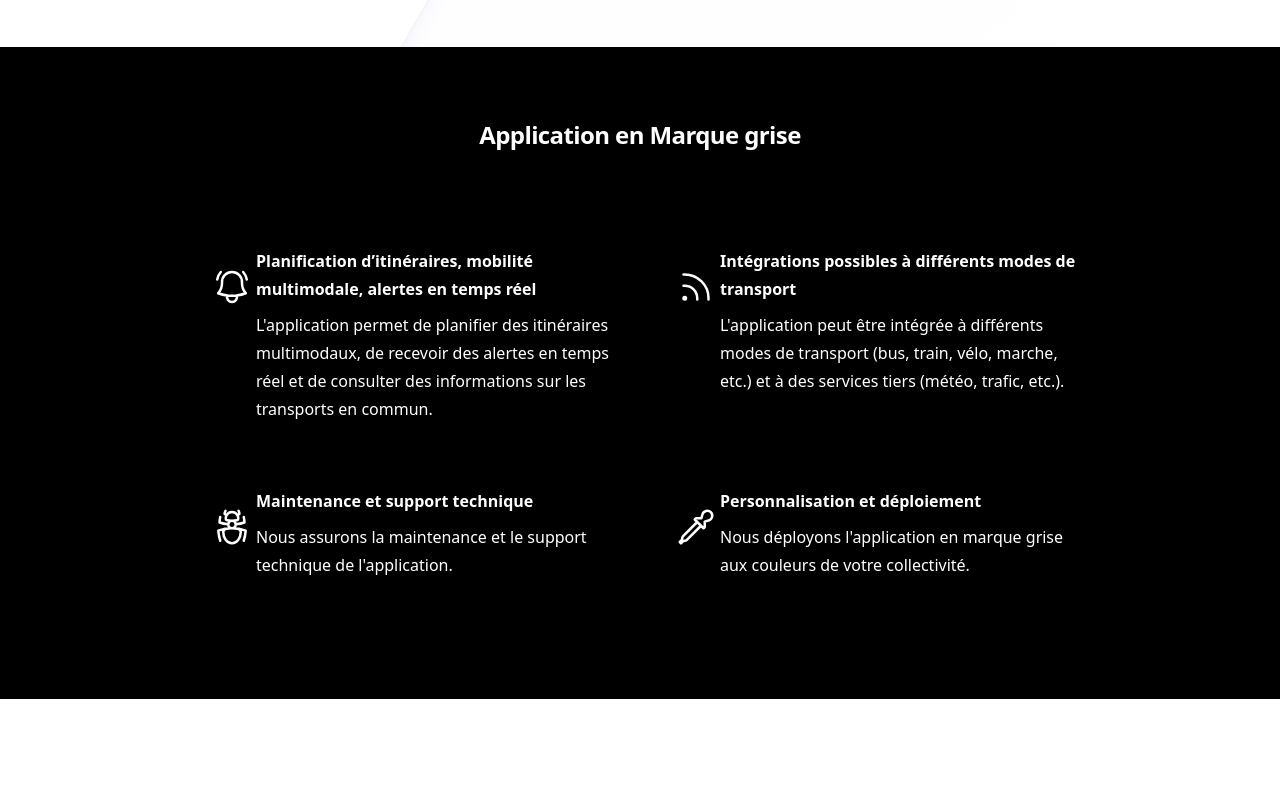
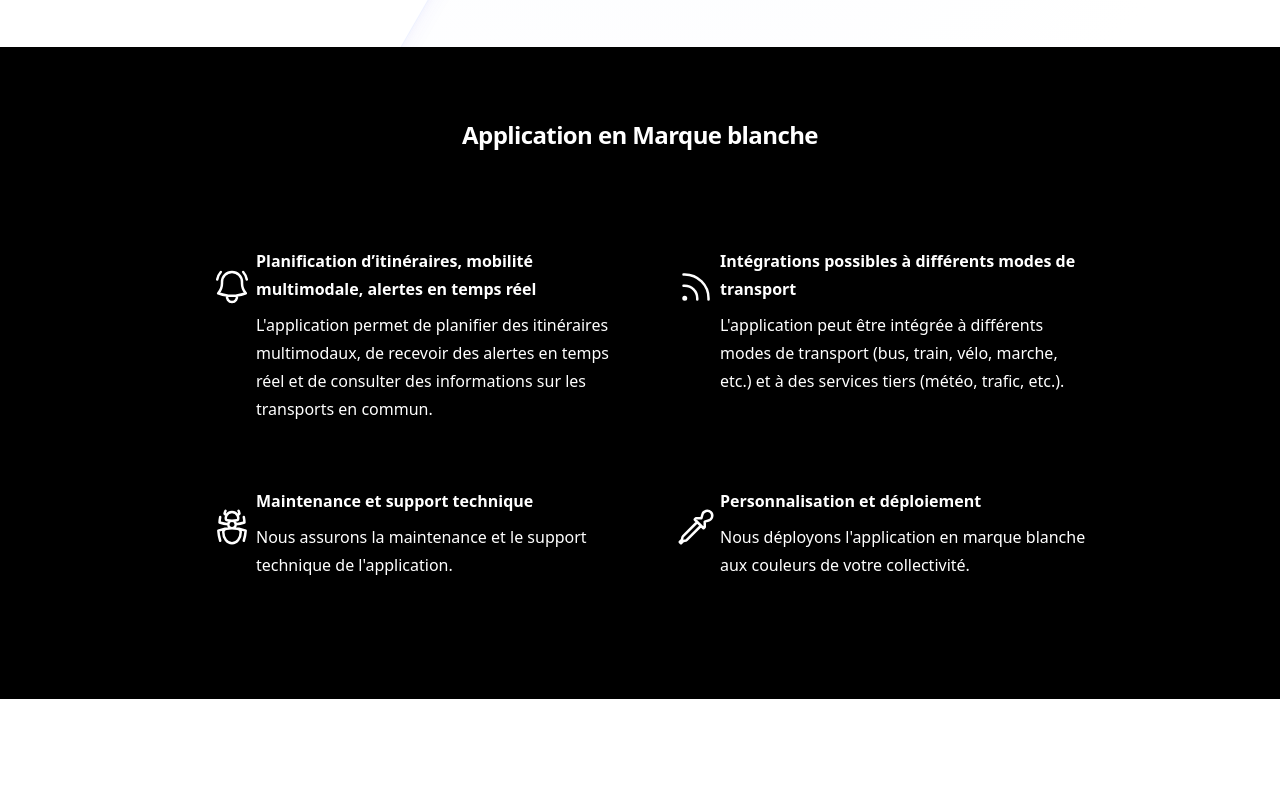
Before and after one commit to larbizard/transitloop.io, a Next.js app: page / in a window 1280 px wide. Shown: the part 2549-3340 px from the top of the page. Built offline with nearby package versions, Linux system fonts and the light colour scheme.

Commit message:
Replace marque grise by blanche

```diff
--- a/pages/components/DownloadApp.tsx
+++ b/pages/components/DownloadApp.tsx
@@ -11,16 +11,14 @@ const DownloadApp = () => {
     return (
       <div {...props}>
         <h1
-          className={`text-2xl xl:text-4xl text-black font-black  ${
-            i18n.language === "ar" ? "text-right" : ""
-          }`}
+          className={`text-2xl xl:text-4xl text-black font-black  ${i18n.language === "ar" ? "text-right" : ""
+            }`}
         >
           {t("Welcome_message")}
         </h1>
         <div
-          className={`flex flex-col xl:flex-row ${
-            i18n.language === "ar" ? "justify-end" : "justify-start"
-          } py-4`}
+          className={`flex flex-col xl:flex-row ${i18n.language === "ar" ? "justify-end" : "justify-start"
+            } py-4`}
         >
           <Link
             className="pr-2"
@@ -57,7 +55,7 @@ const DownloadApp = () => {
       <div className="flex flex-col justify-center bg-white pt-10">
         <div className="mx-auto max-w-7xl px-6 lg:px-8 py-20 lg:text-center">
           <p className="mt-2 text-pretty text-4xl font-semibold tracking-tight text-black sm:text-5xl lg:text-balance">
-            Notre application en marque grise est déployée dans plusieurs villes du Maroc sous le nom de <a href="https://mdinamapper.com" className="underline">MdinaMapper</a>
+            Notre application en marque blanche est déployée dans plusieurs villes du Maroc sous le nom de <a href="https://mdinamapper.com" className="underline">MdinaMapper</a>
           </p>
         </div>
       </div>
--- a/pages/components/Features.tsx
+++ b/pages/components/Features.tsx
@@ -52,7 +52,7 @@ const amoFeatures = {
 };
 
 const appFeatures = {
-  title: "Application en Marque grise",
+  title: "Application en Marque blanche",
   features: [
     {
       name: "Planification d’itinéraires, mobilité multimodale, alertes en temps réel",
@@ -75,7 +75,7 @@ const appFeatures = {
     {
       name: "Personnalisation et déploiement",
       description:
-        "Nous déployons l'application en marque grise aux couleurs de votre collectivité. ",
+        "Nous déployons l'application en marque blanche aux couleurs de votre collectivité. ",
       icon: EyeDropperIcon,
     },
   ],
```
